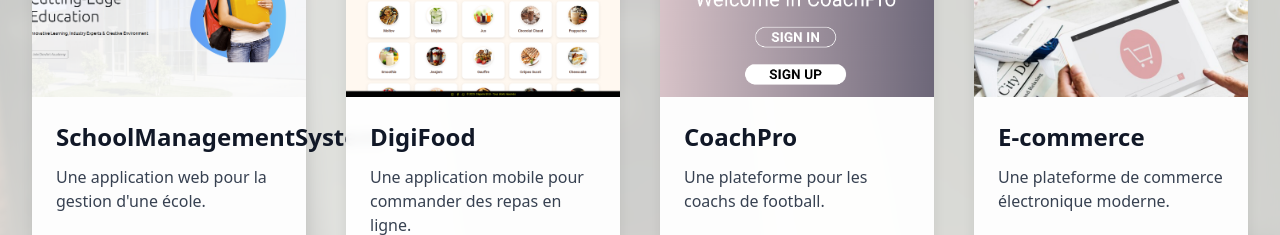
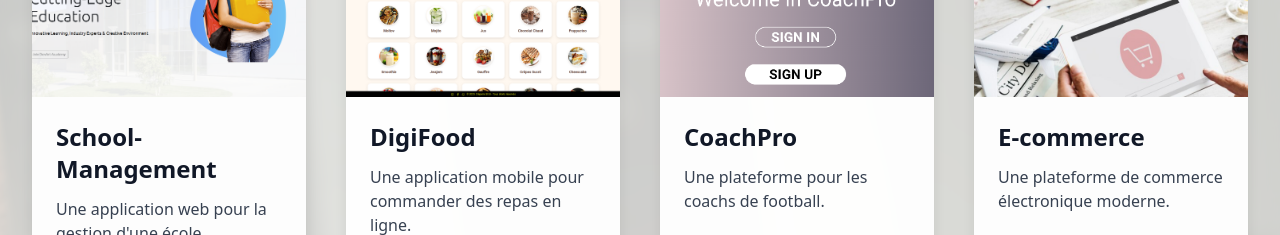
Before and after one commit to CHOUMR11/PortfolioOussama, a React (Vite) app: page / in a window 1280 px wide. Shown: the part 3140-3375 px from the top of the page. Built offline with nearby package versions, Linux system fonts and the light colour scheme.

Commit message:
Update Projects.jsx

```diff
--- a/src/components/sections/Projects.jsx
+++ b/src/components/sections/Projects.jsx
@@ -23,7 +23,7 @@ function Projects() {
 
   const projects = [
     {
-      title: 'SchoolManagementSystem',
+      title: 'School-Management',
       description: "Une application web pour la gestion d'une école.",
       repo: 'https://github.com/CHOUMR11/SchoolManagementSystem',
       demo: 'https://school-management.vercel.app/',
```
